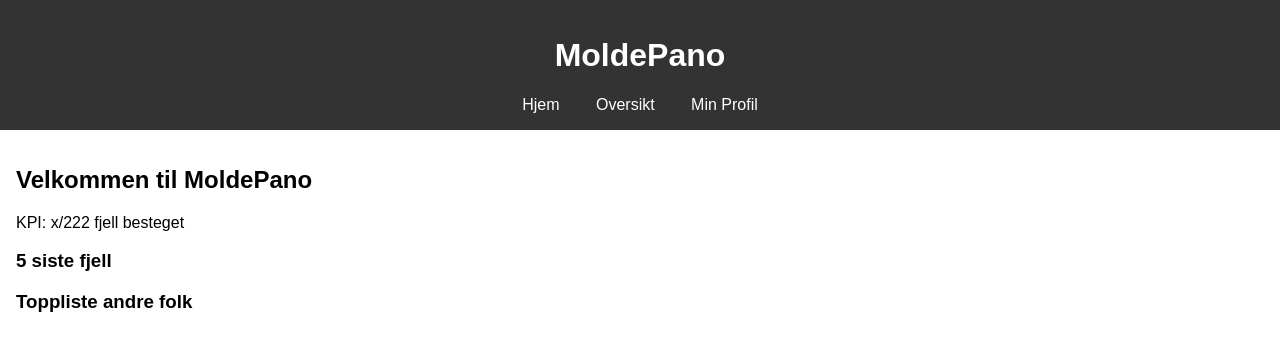
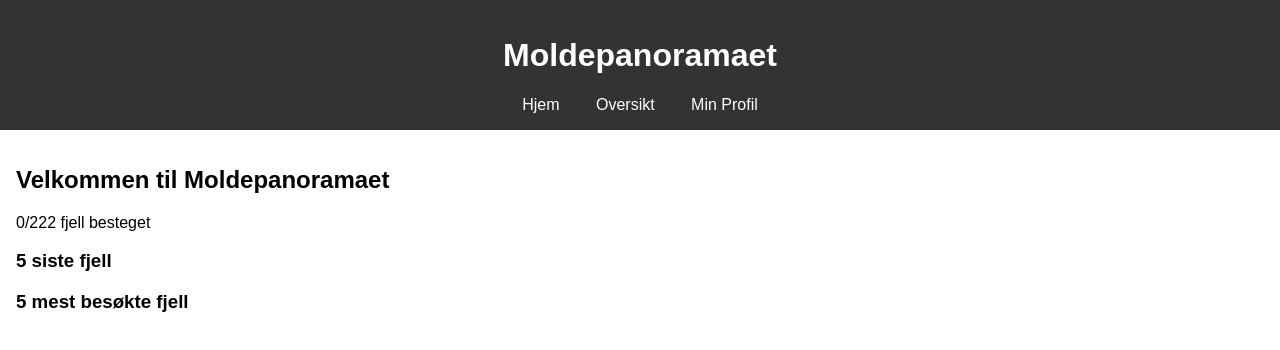
Before and after one commit to valstrand/moldepano2, a plain HTML site: page index.html in a window 1280 px wide. Drawn offline with Linux system fonts and the light colour scheme.

Commit message:
Update index.html

```diff
--- a/index.html
+++ b/index.html
@@ -2,12 +2,12 @@
 <html lang="no">
 <head>
     <meta charset="UTF-8">
-    <title>MoldePano - Hjem</title>
+    <title>Moldepanoramaet</title>
     <link rel="stylesheet" href="styles.css">
 </head>
 <body>
     <header>
-        <h1>MoldePano</h1>
+        <h1>Moldepanoramaet</h1>
         <nav>
             <a href="index.html">Hjem</a>
             <a href="overview.html">Oversikt</a>
@@ -15,11 +15,11 @@
         </nav>
     </header>
     <main>
-        <h2>Velkommen til MoldePano</h2>
-        <p>KPI: x/222 fjell besteget</p>
+        <h2>Velkommen til Moldepanoramaet</h2>
+        <p>0/222 fjell besteget</p>
         <h3>5 siste fjell</h3>
         <!-- Liste over siste fjell -->
-        <h3>Toppliste andre folk</h3>
+        <h3>5 mest besøkte fjell</h3>
         <!-- Liste over andre folk -->
     </main>
 </body>
```
